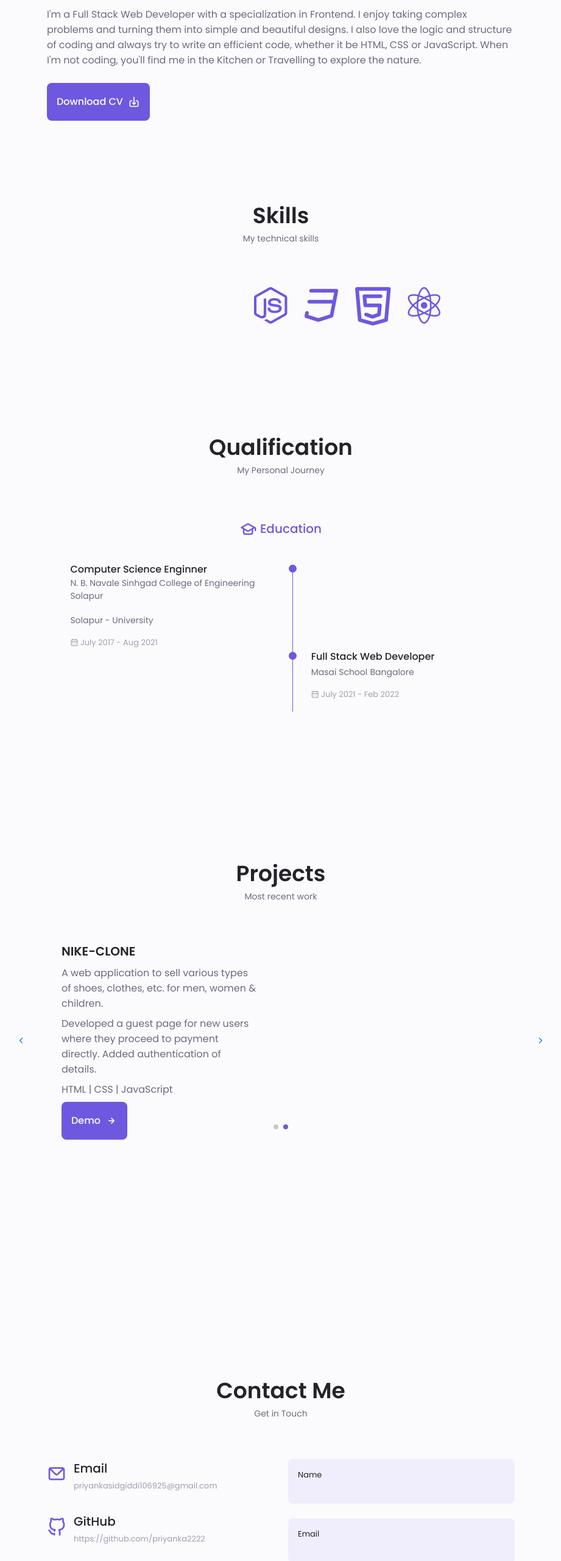
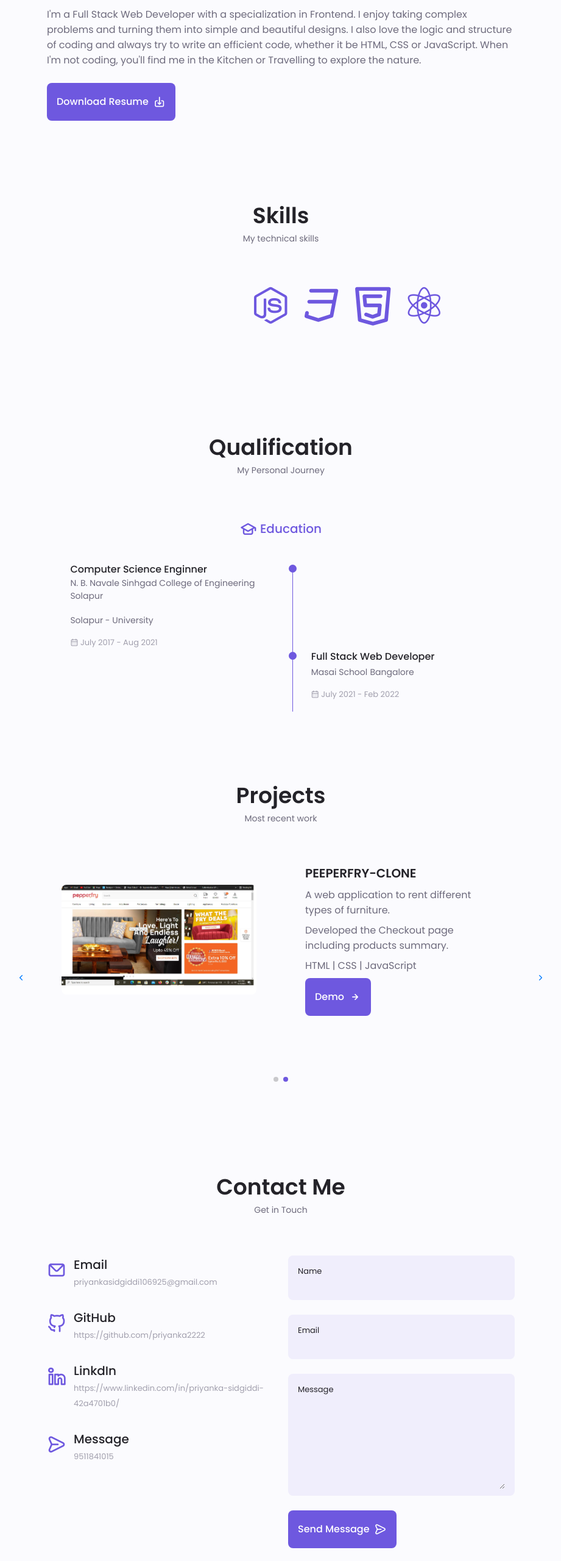
Before and after one commit to priyanka2222/Portfolio, a plain HTML site: page index.html in a window 1280 px wide. Shown: the part 980-3540 px from the top of the page at 61% size, without its empty margins (179-1100 px from the left). Drawn offline with nearby package versions, Linux system fonts and the light colour scheme.

Commit message:
Update index.html

```diff
--- a/index.html
+++ b/index.html
@@ -59,8 +59,7 @@
                         </a>
                     </li>
                     <li class="nav__item">
-                        <a download="" href="./assets/pdf/Priyanka Sidgiddi.pdf" class="nav__link">
-                            <i class="uil uil-download-alt nav__icon"></i> Resume
+                        <a download="" href="https://drive.google.com/file/d/15Xmc27_z9EvBsZTRPj4UEqVLa8WohXnT/view?usp=sharing" class="nav__link" target="_blank"><i class="uil uil-message nav__icon"></i> Resume
                         </a>
                     </li>
 
@@ -87,7 +86,7 @@
             <div class="home__container container grid">
                 <div class="home__content grid">
                     <div class="home__social">
-                        <a href="priyanka-sidgiddi-42a4701b0" target="_blank" class="home__social-icon">
+                        <a href="https://www.linkedin.com/in/priyanka-sidgiddi-42a4701b0" target="_blank" class="home__social-icon">
                             <i class="uil uil-linkedin-alt"></i>
                         </a>
                         <a href="https://github.com/priyanka2222" target="_blank" class="home__social-icon">
@@ -152,8 +151,8 @@
                         When I'm not coding, you'll find me in the Kitchen or Travelling to explore the nature.</p>
                     <br>
                     <div class="about__buttons">
-                        <a download="" href="./assets/pdf/Priyanka Sidgiddi.pdf" class="button button--flex">
-                            Download CV<i class="uil uil-download-alt button__icon"></i>
+                        <a download="" target="_blank" href="https://drive.google.com/file/d/15Xmc27_z9EvBsZTRPj4UEqVLa8WohXnT/view?usp=sharing" class="button button--flex">
+                            Download Resume<i class="uil uil-download-alt button__icon"></i>
                         </a>
                     </div>
                 </div>
@@ -241,10 +240,10 @@
         </section>
 
         <!--==================== SERVICES ====================-->
-        <section class="services section" id="services">
+        <!-- <section class="services section" id="services">
 
 
-        </section>
+        </section> -->
 
         <!--==================== PORTFOLIO ====================-->
         <section class="portfolio section" id="portfolio">
@@ -255,6 +254,8 @@
                 <div class="swiper-wrapper">
                     <!--==================== PORTFOLIO 1====================-->
                     <div class="portfolio__content grid swiper-slide">
+                        <img src="assets/img/Nike.png" alt="" class="portfolio__img">
+
                         <div class="portfolio__data">
                             <h3 class="portfolio__title">NIKE-CLONE</h3>
                             <p class="portfolio__description">A web application to sell various types of shoes, clothes, etc. for men, women & children.
@@ -263,7 +264,7 @@
                                 payment directly.
                                 Added authentication of details.</p>
                                 <p class="portfolio__description">HTML | CSS | JavaScript</p>
-                            <a download="" href="https://github.com/Ipankaj07/Nike-clone.git"
+                            <a download="" target="_blank" href="https://musing-meninsky-05edbe.netlify.app/"
                                 class="button button--flex  button--small portfolio__button">
                                 Demo<i class="uil uil-arrow-right button__icon"></i>
                             </a>
@@ -272,6 +273,7 @@
                     </div>
                     <!--==================== PORTFOLIO 2====================-->
                     <div class="portfolio__content grid swiper-slide">
+                        <img src="assets/img/Pepperfry.jpg" alt="" class="portfolio__img">
                         <div class="portfolio__data">
                             <h3 class="portfolio__title">PEEPERFRY-CLONE</h3>
                             <p class="portfolio__description">A web application to rent different types of furniture.
@@ -279,7 +281,7 @@
                             <p class="portfolio__description">Developed the Checkout page including products summary.
                             </p>
                             <p class="portfolio__description">HTML | CSS | JavaScript</p>
-                            <a download="" href="https://github.com/sushantsharmaa/PEPPERFRY-CLONE.git"
+                            <a download="" target="_blank"href="https://github.com/sushantsharmaa/PEPPERFRY-CLONE.git"
                                 class="button button--flex  button--small portfolio__button"">
                                 Demo<i class=" uil uil-arrow-right button__icon"></i>
                             </a>
@@ -288,6 +290,7 @@
                     </div>
                 </div>
                 <!-- Add Arrows -->
+                <br><br>
                 <div class="swiper-button-next">
                     <i class="uil uil-angle-right-b swiper-portfolio-icon"></i>
                 </div>
@@ -300,16 +303,16 @@
         </section>
 
         <!--==================== PROJECT IN MIND ====================-->
-        <section class="project section">
+        <!-- <section class="project section">
 
 
-        </section>
+        </section> -->
 
         <!--==================== TESTIMONIAL ====================-->
-        <section class="testimonial section">
+        <!-- <section class="testimonial section">
 
 
-        </section>
+        </section> -->
 
         <!--==================== CONTACT ME ====================-->
         <section class="contact section" id="contact">
@@ -339,7 +342,7 @@
 
                         <div>
                             <h3 class="contact__title">LinkdIn</h3>
-                            <span class="contact__subtitle">priyanka-sidgiddi-42a4701b0</span>
+                            <span class="contact__subtitle">https://www.linkedin.com/in/priyanka-sidgiddi-42a4701b0/</span>
                         </div>
                     </div>
                     <div class="contact__information">
```
